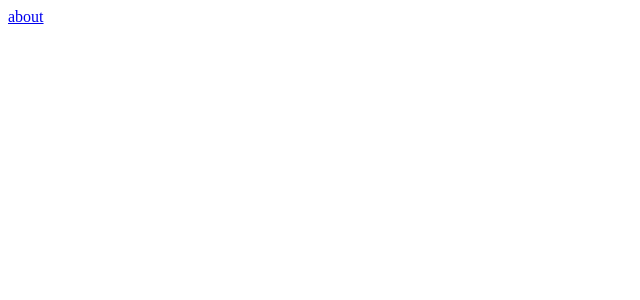
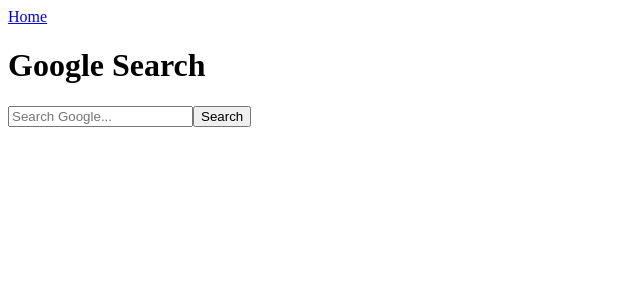
Before and after one commit to Yuta-Do/SearchRequest-Nuxt.js-, a Nuxt app: page /search in a window 1280 px wide. Before the commit this address had no page. Shown: the top 300 px of the page, without its empty margins (0-640 px from the left). Built offline with nearby package versions, Linux system fonts and the light colour scheme.

Commit message:
add_searchapp

```diff
--- a/layouts/default.vue
+++ b/layouts/default.vue
@@ -1,6 +1,6 @@
 <template>
     <div class="hello">
-        <NuxtLink :to = "{name: 'about'}">about</NuxtLink>
+        <NuxtLink :to = "{name: 'search'}">Google Search</NuxtLink>
         <slot/>
     </div>
 </template>
--- a/nuxt.config.ts
+++ b/nuxt.config.ts
@@ -3,5 +3,12 @@
   devtools: { enabled: true },
   typescript: {
     typeCheck: true
+  },
+
+  runtimeConfig: {
+    public: {
+      googleApiKey: process.env.GOOGLE_API_KEY,
+      googleSearchEngineId: process.env.GOOGLE_SEARCH_ENGINE_ID
+    }
   }
 })
--- a/package.json
+++ b/package.json
@@ -15,6 +15,7 @@
     "vue-router": "^4.3.3"
   },
   "devDependencies": {
+    "@nuxtjs/dotenv": "^1.4.2",
     "typescript": "^5.4.5",
     "vue-tsc": "^1.8.27"
   }
--- a/pages/about.vue
+++ /dev/null
@@ -1,21 +0,0 @@
-<script lang="ts">
-useHead({
-    script: [
-        {
-            src: 'https://cse.google.com/cse.js?cx=302fbff48bfa8464b',
-            async: true
-        }
-    ]
-})
-
-definePageMeta({
-    layout: "about"
-});
-</script>
-
-<template>
-    <div>
-        <h1>検索</h1>
-        <div class="gcse-search"></div>
-    </div>
-</template>
--- a/pages/index.vue
+++ b/pages/index.vue
@@ -1,3 +1,3 @@
 <template>
-    home
+    <h1>home</h1>
 </template>
--- /dev/null
+++ b/pages/search.vue
@@ -0,0 +1,42 @@
+<template>
+    <div>
+        <h1>Google Search</h1>
+        <form @submit.prevent="search">
+            <input v-model="query" type="text" placeholder="Search Google..." />
+            <button type="submit">Search</button>
+        </form>
+        <div v-if="results">
+            <div v-for="item in results" :key="item.cacheId">
+                <h3><a :href="item.link">{{ item.title }}</a></h3>
+                <p>{{ item.snippet }}</p>
+            </div>
+        </div>
+    </div>
+</template>
+
+<script setup lang="ts">
+import { ref } from 'vue'
+import { useFetch } from '#app'
+definePageMeta({
+    layout: "another"
+})
+
+interface SearchResultItem {
+    cacheId: string
+    link: string
+    title: string
+    snippet: string
+}
+
+interface GoogleSearchResponse {
+    items: SearchResultItem[]
+}
+
+const query = ref<string>('')
+const results = ref<SearchResultItem[] | null>(null)
+
+const search = async () => {
+    const { data } = await useFetch<GoogleSearchResponse>(`/api/search?q=${query.value}`)
+    results.value = data.value?.items || []
+}
+</script>
```
Also changed, not shown: layouts/another.vue (renamed from layouts/about.vue), 2 other files (tests, documents, lock files or other folders).
